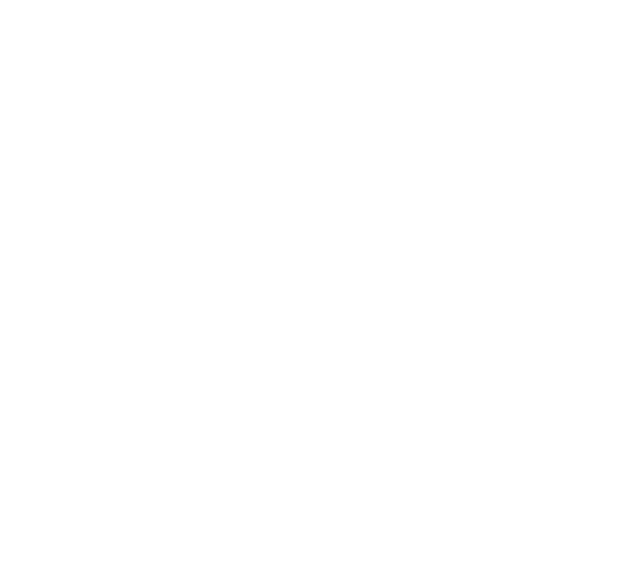
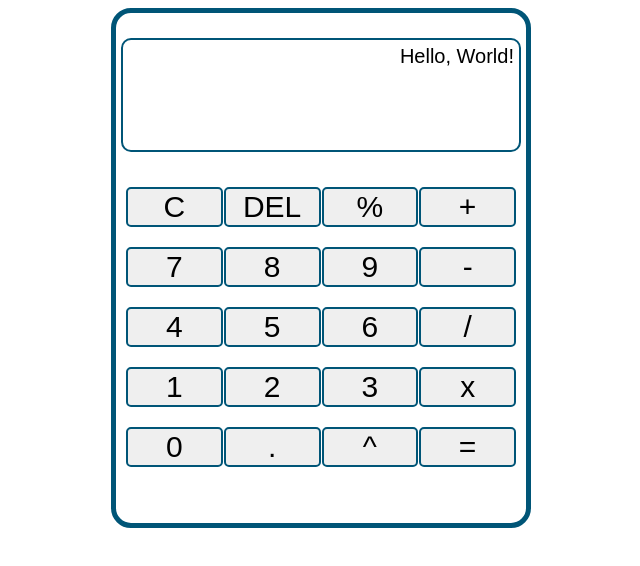
Before and after one commit to rntvilela/calculator, a plain HTML site: page index.html in a window 1280 px wide. Shown: the whole page, without its empty margins (319-959 px from the left). Drawn offline with Linux system fonts and the light colour scheme.

Commit message:
Style calculator

```diff
--- a/css/styles.css
+++ b/css/styles.css
@@ -0,0 +1,39 @@
+#calculator {
+	border: 5px solid #005577;
+	width: 400px;
+	height: 500px;
+	margin: 0 auto;
+	padding: 5px;
+	border-radius: 20px;
+}
+
+
+#display {
+	text-align: right;
+	font-size: 20px;
+	font-family: sans-serif, Arial, Helvetica;
+	align-items: center;
+	border: 2px solid #005577;
+	height: 100px;
+	padding: 5px;
+	border-radius: 10px;
+	margin-top: 20px;
+	margin-bottom: 20px;
+}
+
+
+#buttons {
+	display: grid;
+	grid-template-columns: repeat(4, 1fr);
+	align-items: center;
+	height: 300px;
+	padding: 5px;
+	gap: 1px;
+}
+
+.item {
+	border: 2px solid #005577;
+	font-size: 30px;
+	font-family: sans-serif, Arial, Helvetica;
+	border-radius: 5px;
+}
--- a/index.html
+++ b/index.html
@@ -8,6 +8,31 @@
 	</head>
 
 	<body>
+		<div id=calculator>
+			<div id="display">Hello, World!</div>
+			<div id="buttons">
+				<button class="item">C</button>
+				<button class="item">DEL</button>
+				<button class="item">%</button>
+				<button class="item">+</button>
+				<button class="item">7</button>
+				<button class="item">8</button>
+				<button class="item">9</button>
+				<button class="item">-</button>
+				<button class="item">4</button>
+				<button class="item">5</button>
+				<button class="item">6</button>
+				<button class="item">/</button>
+				<button class="item">1</button>
+				<button class="item">2</button>
+				<button class="item">3</button>
+				<button class="item">x</button>
+				<button class="item">0</button>
+				<button class="item">.</button>
+				<button class="item">^</button>
+				<button class="item">=</button>
+			</div>
+		</div>
 
 	</body>
 </html>
--- a/js/scripts.js
+++ b/js/scripts.js
@@ -14,6 +14,10 @@ const div = function (a, b) {
 	return a / b;
 }
 
+const exp = function (a, b) {
+	return a ** b;
+}
+
 const operate = function (operator, first_number, second_number) {
 	let result = 0;
 
@@ -21,6 +25,7 @@ const operate = function (operator, first_number, second_number) {
 	else if (operator === '-') result = sub(first_number, second_number);
 	else if (operator === '*') result = mul(first_number, second_number);
 	else if (operator === '/') result = div(first_number, second_number);
+	else if (operator === '^') result = exp(first_number, second_number);
 
 	return Number(result.toFixed(2));
 }
```
Lines whose indentation alone changed are shown as unchanged.
